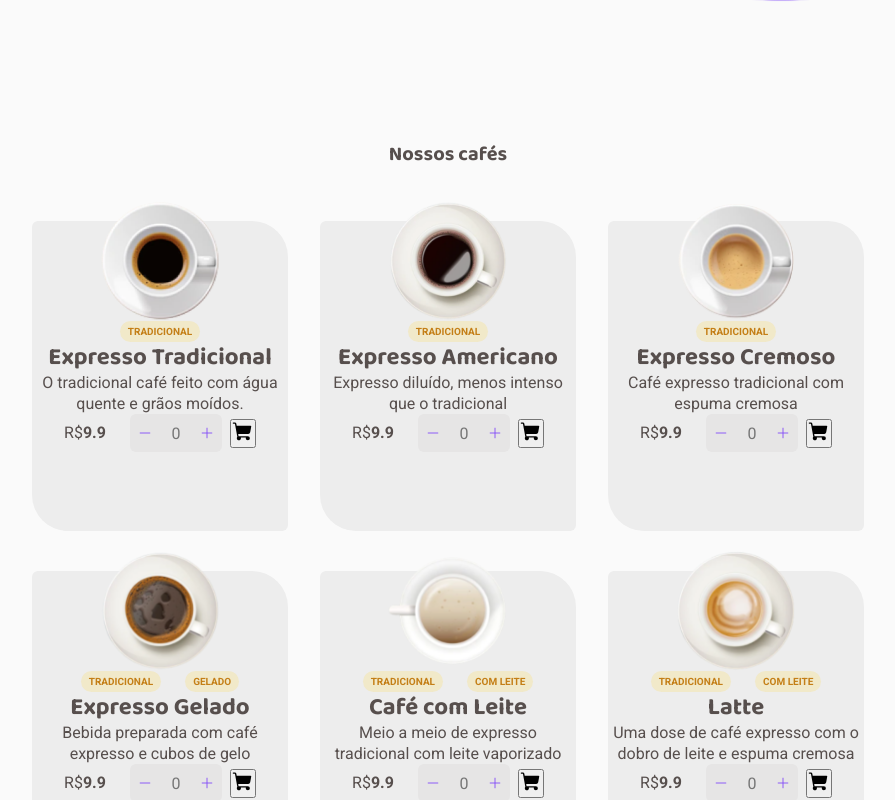
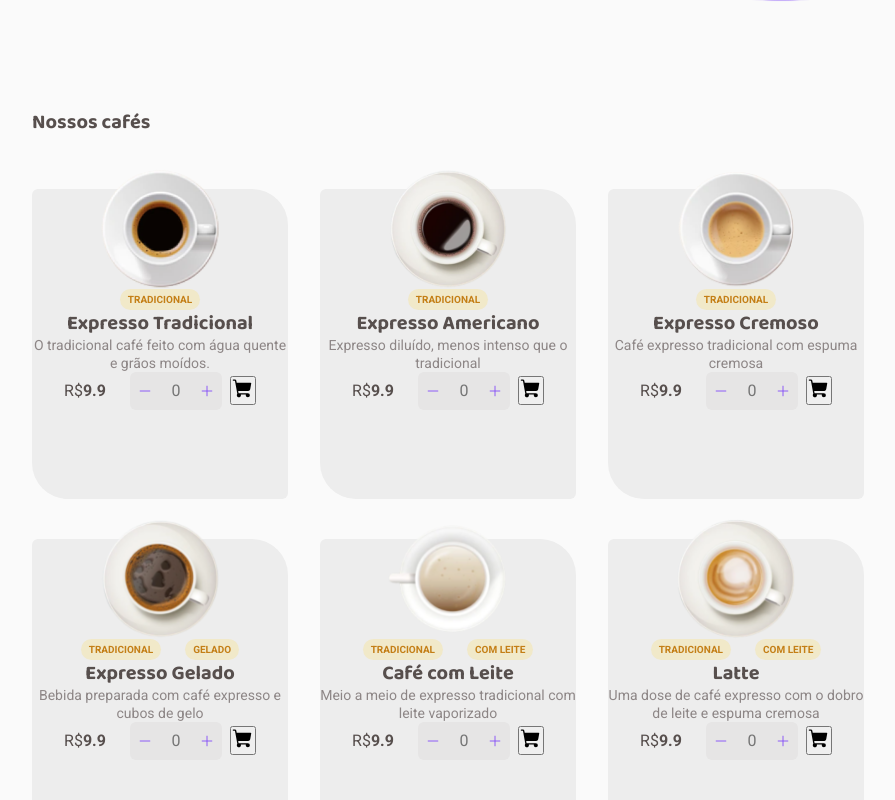
Before and after one commit to Gustavo-NSAbreu/Coffee-Delivery, a React (Vite) app: page / in a window 1280 px wide. Shown: the part 554-1354 px from the top of the page, without its empty margins (192-1087 px from the left). Built offline with nearby package versions, Linux system fonts and the light colour scheme.

Commit message:
adjusted home layout

```diff
--- a/src/pages/Home/components/CoffeeList/components/Coffee/styles.ts
+++ b/src/pages/Home/components/CoffeeList/components/Coffee/styles.ts
@@ -21,6 +21,24 @@ export const CoffeeContainer = styled.div`
     align-items: center;
     flex-shrink: 0;
     margin-top: calc(0px - 1.25rem)
+  }
+
+  h2 {
+    font-family: Baloo 2;
+    font-size: 1.25rem;
+    font-style: normal;
+    font-weight: 700;
+    line-height: 130%;
+  }
+
+  p {
+    font-family: Roboto;
+    font-size: 0.875rem;
+    font-style: normal;
+    font-weight: 400;
+    line-height: 130%;
+
+    color: ${(props) => props.theme["gray-600"]};
   }
 
   div {
--- a/src/pages/Home/components/CoffeeList/styles.ts
+++ b/src/pages/Home/components/CoffeeList/styles.ts
@@ -2,15 +2,13 @@ import { styled } from "styled-components";
 
 export const CoffeeListContainer = styled.section`
 
-
-
   display: flex;
+  flex: 1;
   flex-direction: column;
   align-items: flex-start;
-  padding: 2rem 10rem 0;
 
   gap: 3.38rem;
-  width: 100%;
+  width: 70rem;
 
   h1 {
     font-family: Baloo 2;
@@ -18,10 +16,20 @@ export const CoffeeListContainer = styled.section`
     font-style: normal;
     font-weight: 700;
     line-height: 130%;
+
+    align-self: flex-start;
   }
 
   @media (max-width: 1400px) {
-    align-items: center;
+    width: 52rem;
+  }
+
+  @media (max-width: 1130px) {
+    width: 34rem;
+  }
+
+  @media (max-width: 930px) {
+    width: 16rem;
   }
 `;
 
--- a/src/pages/Home/styles.ts
+++ b/src/pages/Home/styles.ts
@@ -9,8 +9,5 @@ export const HomeContainer = styled.main`
   line-height: 1.3;
 
   justify-content: center;
-  &:first-child {
-  }
-
 
 `;
```
